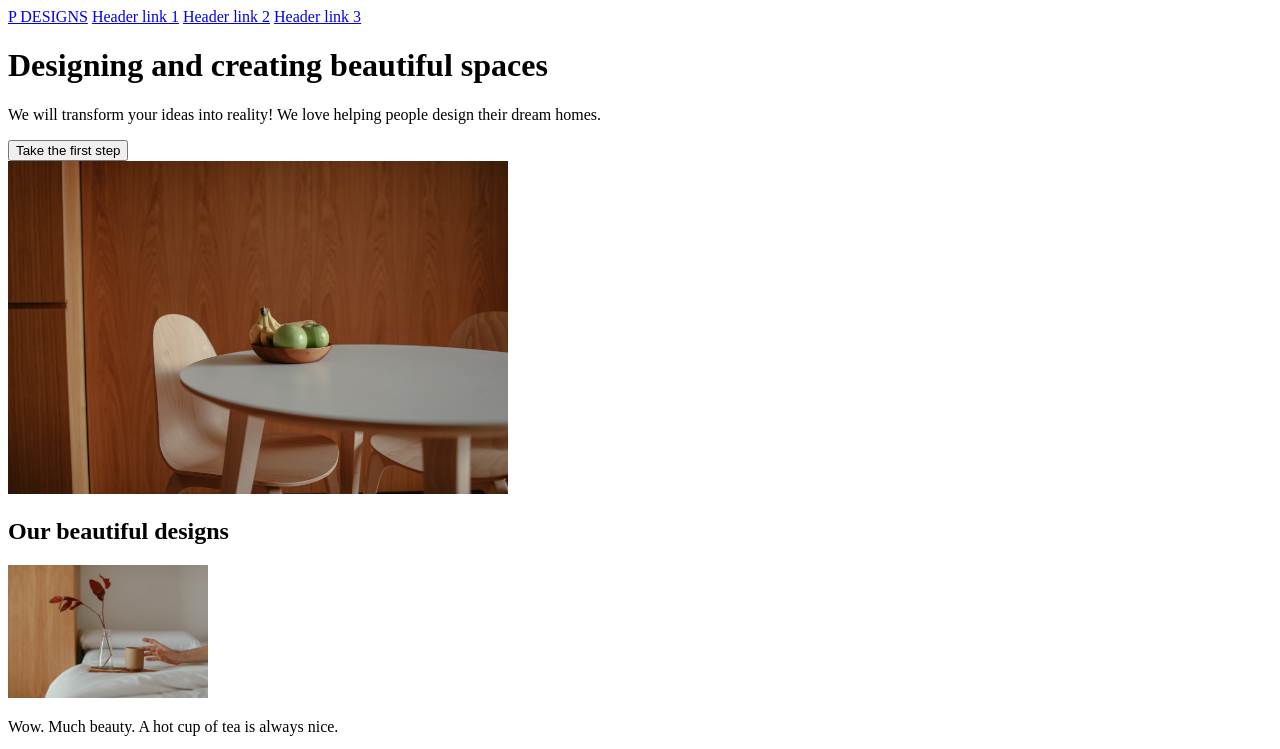
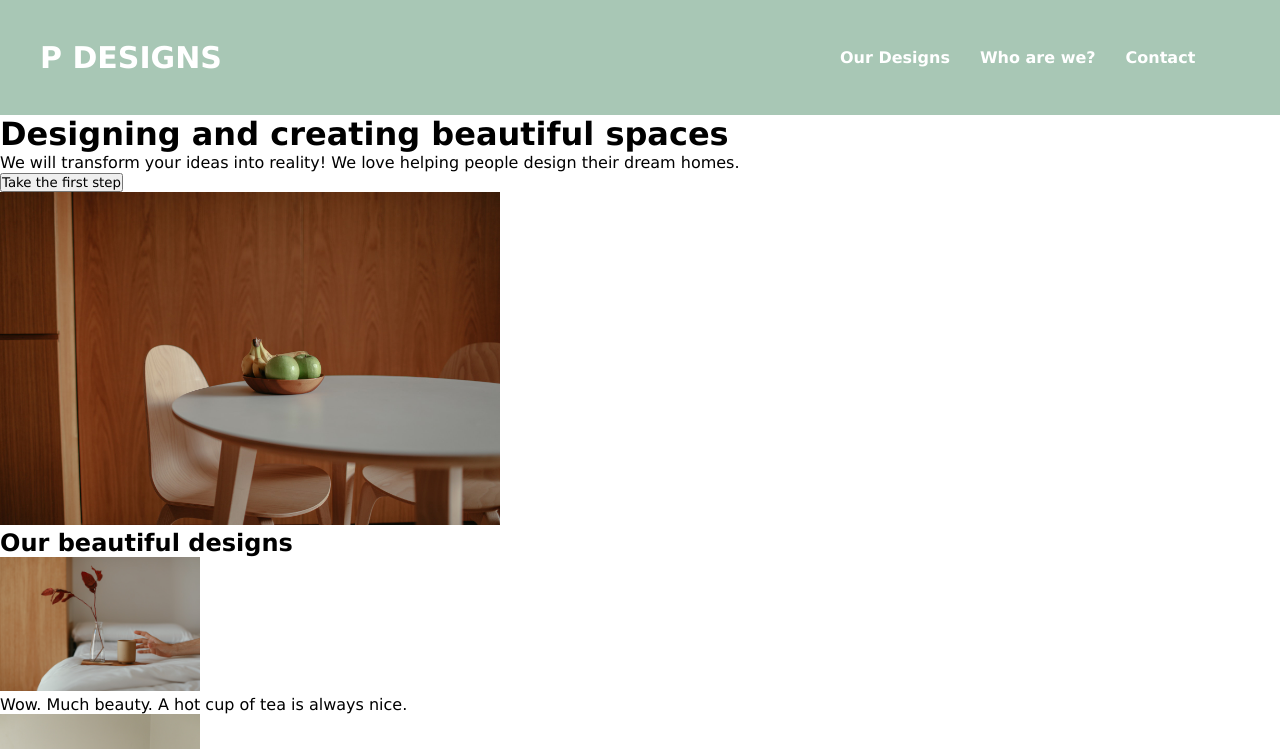
Before and after one commit to yoonisonline/landingpage-1, a plain HTML site: page index.html in a window 1280 px wide. Shown: the top 749 px of the page. Drawn offline with Linux system fonts and the light colour scheme.

Commit message:
Add CSS to make header

```diff
--- a/index.html
+++ b/index.html
@@ -8,10 +8,12 @@
 
     <body>
         <div class="header">
-            <a href="/">P DESIGNS</a>
-            <a href="/" class="header-link">Header link 1</a>
-            <a href="/" class="header-link">Header link 2</a>
-            <a href="/" class="header-link">Header link 3</a>
+            <a href="/" class="logo">P DESIGNS</a>
+            <div class="header-links">
+                <a href="/" class="header-link">Our Designs</a>
+                <a href="/" class="header-link">Who are we?</a>
+                <a href="/" class="header-link">Contact</a>
+            </div>
         </div>
 
         <div class="section-1">
--- a/styles.css
+++ b/styles.css
@@ -0,0 +1,31 @@
+* {
+    padding: 0;
+    margin: 0;
+    font-family: Verdana, Arial, sans-serif;
+    text-decoration: none;
+}
+
+a {
+    color: inherit;
+}
+
+.header {
+    display: flex;
+    justify-content: space-between;
+    background-color: #a8c7b5;
+    color: white;
+    padding: 40px;
+}
+
+.logo {
+    font-weight: 1000;
+    font-size: 30px;
+}
+
+.header-links {
+    display: flex;
+    align-items: center;
+    gap: 30px;
+    width: 400px;
+    font-weight: 600;
+}
```
Also changed, not shown: desired-outcome.png (added).
